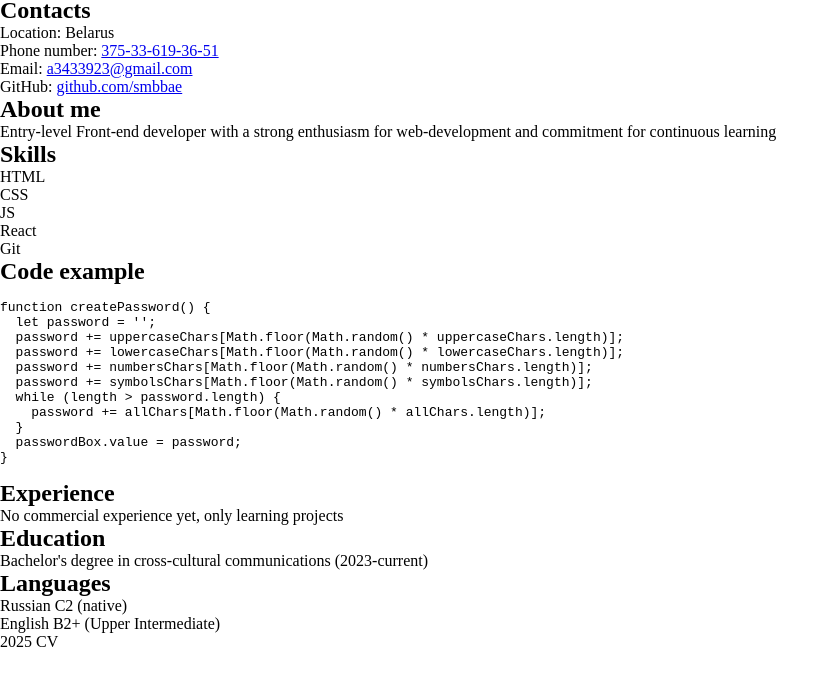
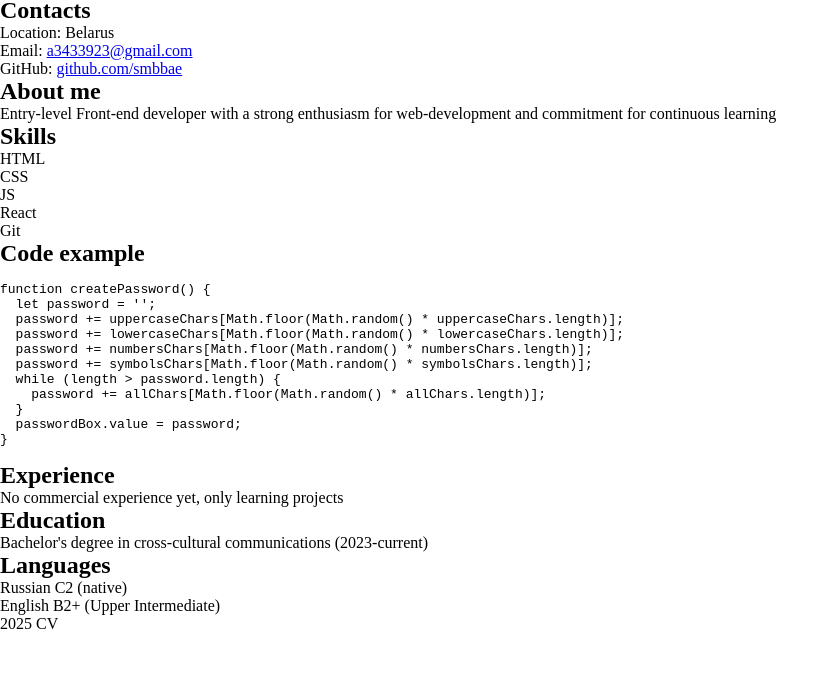
Before and after one commit to smbbae/rsschool-cv, a plain HTML site: page index.html in a window 1280 px wide. Shown: the part 40-726 px from the top of the page, without its empty margins (0-839 px from the left). Drawn offline with Linux system fonts and the light colour scheme.

Commit message:
fix: fix according to the requirements

```diff
--- a/index.html
+++ b/index.html
@@ -18,7 +18,6 @@
       <h2>Contacts</h2>
       <ul>
         <li>Location: Belarus</li>
-        <li>Phone number: <a href="tel:+375336193651">375-33-619-36-51</a></li>
         <li>Email: <a href="mailto:a3433923@gmail.com">a3433923@gmail.com</a></li>
         <li>GitHub: <a href="https://github.com/smbbae" target="_blank">github.com/smbbae</a></li>
       </ul>
```
